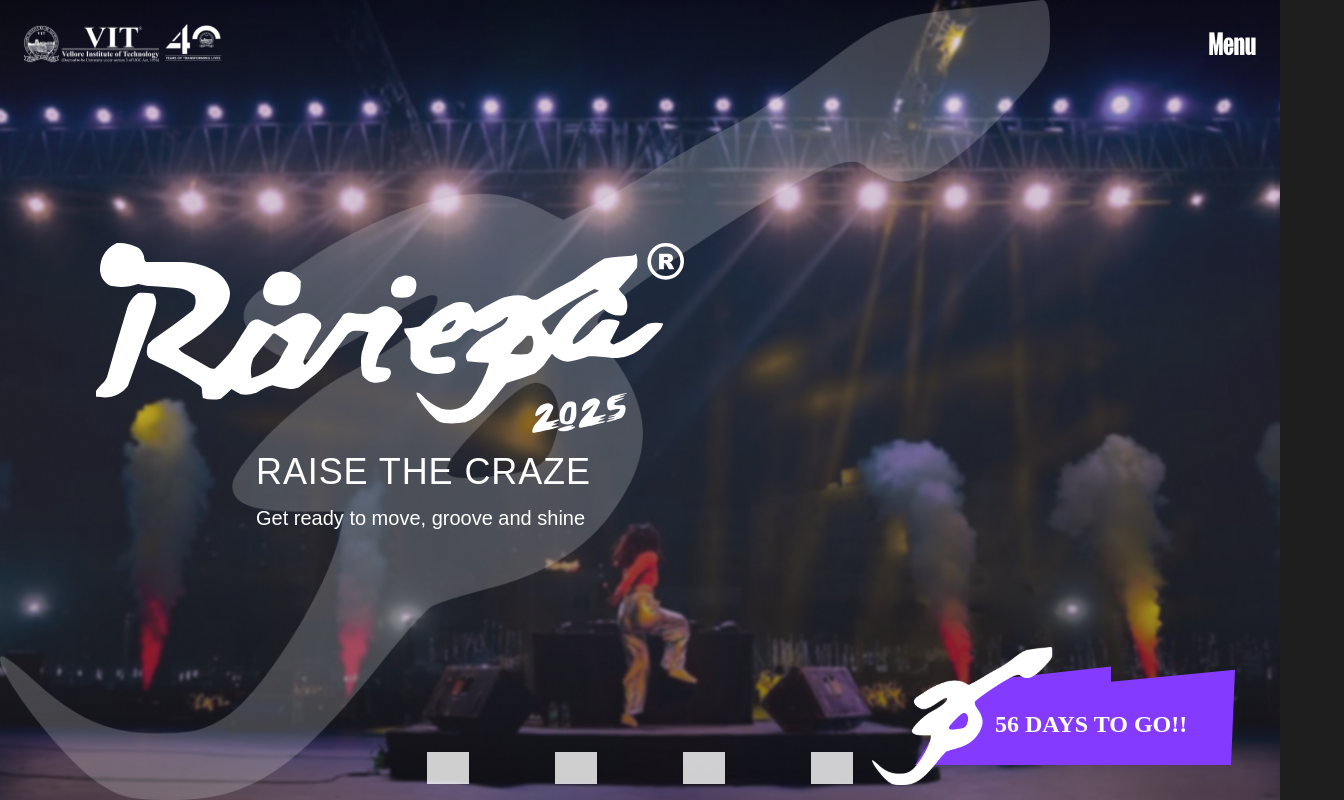
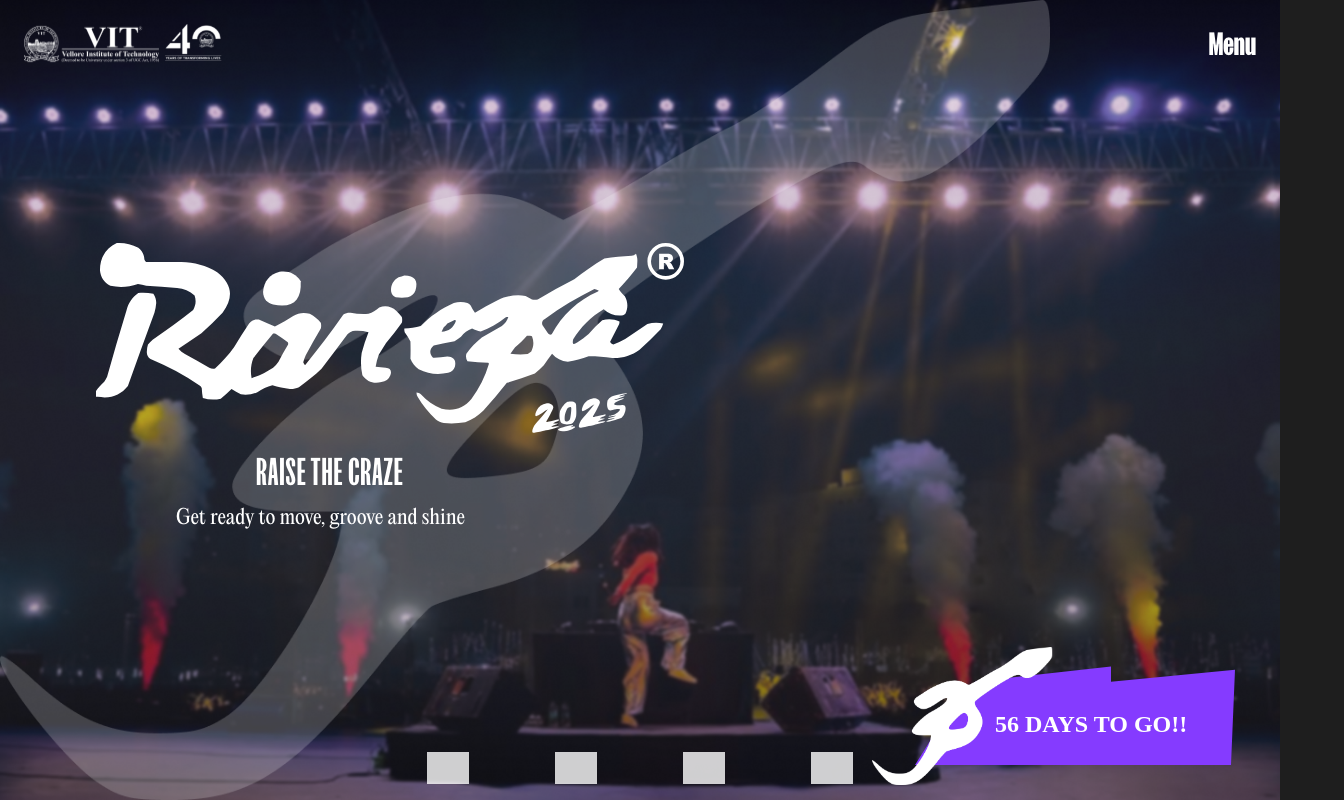
Before and after one commit to NitinTheGreat/riviera2025-frontend-old, a Next.js app: page / in a window 1280 px wide. Shown: the top 800 px of the page, 1344 px wide, since content can reach past the window. Built offline with nearby package versions, Linux system fonts and the light colour scheme; grey boxes are pictures that could not be loaded.

Commit message:
Chore: changes to font and text size in hero

```diff
--- a/src/app/layout.tsx
+++ b/src/app/layout.tsx
@@ -82,9 +82,9 @@ export default function RootLayout({
       <body className={`${fkTrial.variable} ${editorial.variable} antialiased`}>
         <Navbar />
         <div className="relative">
-          {/* <div className="flex min-h-screen mx-auto flex-col max-w-[90rem] bg-background px-4 md:px-6"> */}
+          <div className="flex min-h-screen mx-auto flex-col max-w-[90rem] bg-background px-4 md:px-6">
             {children}
-          {/* </div> */}
+          </div>
         </div>
         <Footer />
       </body>
--- a/src/components/Hero/index.tsx
+++ b/src/components/Hero/index.tsx
@@ -25,7 +25,7 @@ export default function Hero() {
   const daysToGo = calculateDaysToEvent()
 
   return (
-    <div className="relative w-full h-screen overflow-hidden bg-background">
+    <div className=" w-full h-screen overflow-hidden bg-background">
       <motion.div
         initial="hidden"
         animate="visible"
@@ -36,7 +36,7 @@ export default function Hero() {
           src="/images/heroimg.png"
           alt="Hero Background"
           fill
-          className="object-cover"
+          className="object-cover absolute"
           quality={100}
           priority
         />
@@ -83,16 +83,16 @@ export default function Hero() {
 
           {/* Text content */}
           <motion.div
-            className="relative z-10 text-center md:text-left space-y-2 md:space-y-3 lg:ml-40"
+            className="relative z-10 text-center md:text-left space-y-2 md:space-y-3 "
             initial="hidden"
             animate="visible"
             variants={slideUp}
             transition={{ duration: 1, delay: 0.4 }}
           >
-            <h1 className="text-primary-foreground text-xl sm:text-2xl md:text-3xl lg:text-3xl xl:text-4xl font-medium uppercase tracking-wide font-['FK Screamer Trial']">
+            <h1 className="text-primary-foreground text-4xl sm:text-4xl md:text-4xl lg:text-4xl xl:text-4xl font-medium uppercase tracking-wide font-fk-trial lg:ml-40">
               RAISE THE CRAZE
             </h1>
-            <h2 className="text-primary-foreground text-sm sm:text-base md:text-lg lg:text-lg xl:text-xl font-normal font-['PP Editorial New']">
+            <h2 className="text-primary-foreground text-xl sm:text-base md:text-lg lg:text-lg xl:text-xl font-normal font-editorial lg:ml-20">
               Get ready to move, groove and shine
             </h2>
           </motion.div>
```
